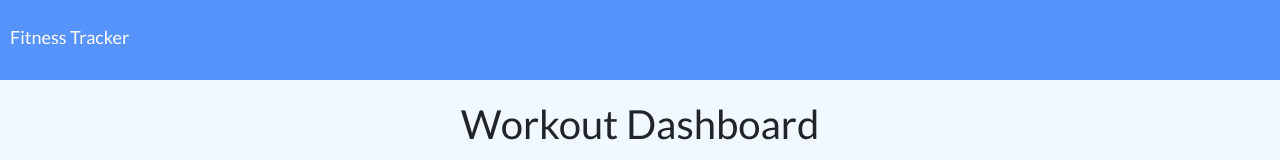
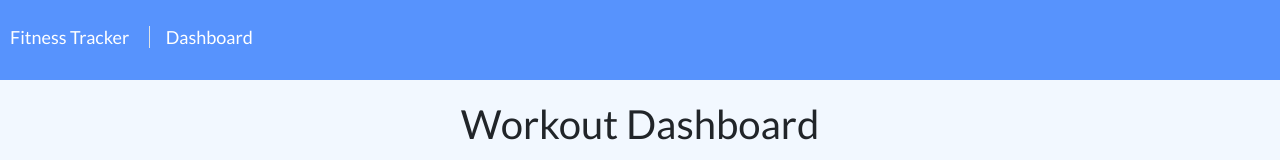
Before and after one commit to johnstoc13/Workout-Tracker, a website: page public/stats.html in a window 1280 px wide. Shown: the top 160 px of the page. Drawn offline with nearby package versions, Linux system fonts and the light colour scheme; no server answers.

Commit message:
updated navbar

```diff
--- a/public/stats.html
+++ b/public/stats.html
@@ -6,7 +6,7 @@
   <meta name="viewport" content="width=device-width, initial-scale=1.0" />
   <meta http-equiv="X-UA-Compatible" content="ie=edge" />
   <link rel="stylesheet" href="https://stackpath.bootstrapcdn.com/bootstrap/4.3.1/css/bootstrap.min.css"
-  integrity="sha384-ggOyR0iXCbMQv3Xipma34MD+dH/1fQ784/j6cY/iJTQUOhcWr7x9JvoRxT2MZw1T" crossorigin="anonymous" />
+    integrity="sha384-ggOyR0iXCbMQv3Xipma34MD+dH/1fQ784/j6cY/iJTQUOhcWr7x9JvoRxT2MZw1T" crossorigin="anonymous" />
   <link rel="stylesheet" href="style.css" />
   <script src="https://kit.fontawesome.com/87498dd281.js" crossorigin="anonymous"></script>
   <title>Fitness Chart</title>
@@ -17,7 +17,8 @@
 
   <!-- Navbar -->
   <nav>
-    <a href="/">Fitness Tracker</a>
+    <a href="/" class="pr-3">Fitness Tracker</a>
+    <a href="/stats" class="border-left pl-3">Dashboard</a>
   </nav>
 
   <!-- Main Content -->
```
